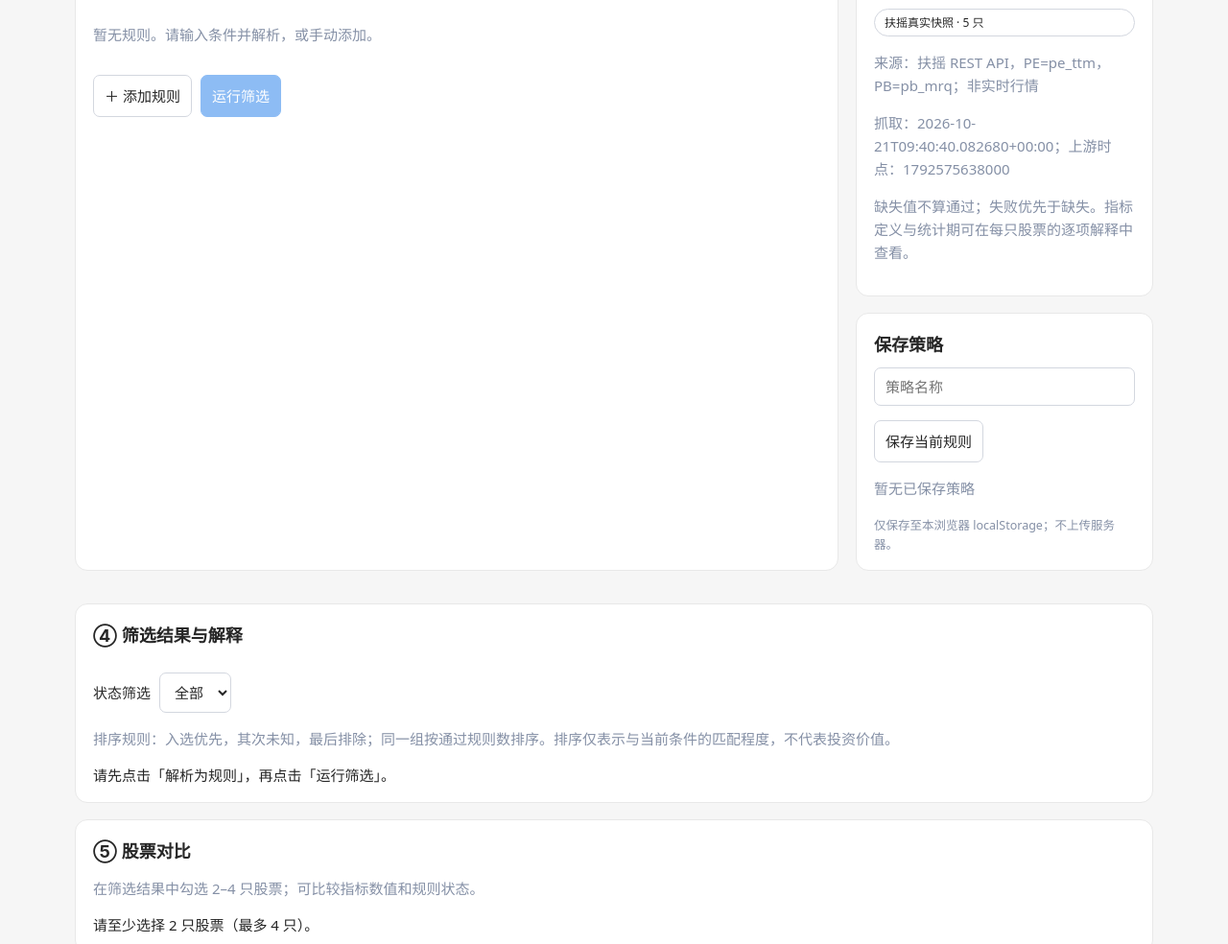
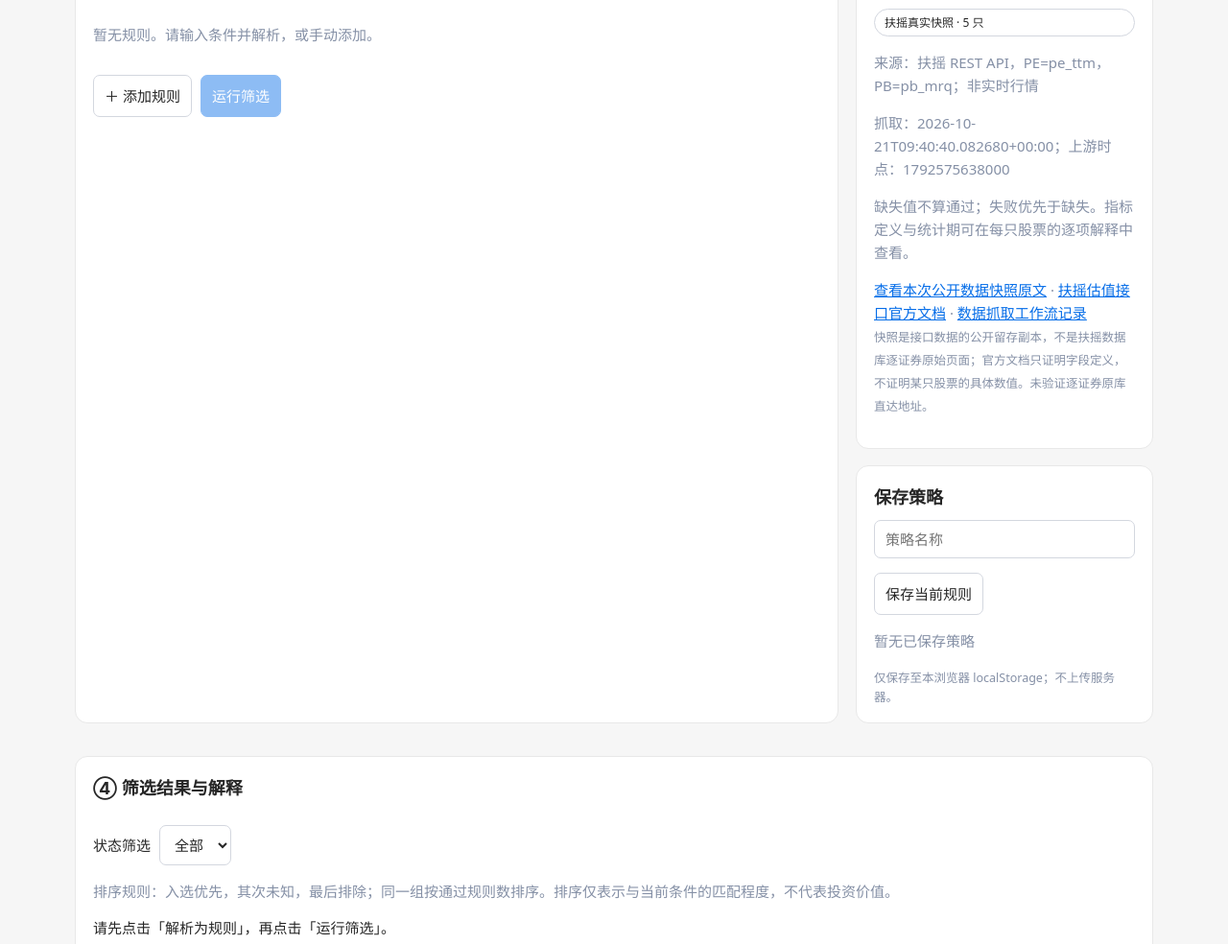
Before and after one commit to Mingzior/nlpStockWithStreategy, a website: page code/site/index.html in a window 1280 px wide. Shown: the part 1011-1995 px from the top of the page at 96% size. Drawn offline with Linux system fonts and the light colour scheme.

Commit message:
feat: link original snapshot evidence, provider docs and action provenance from UI

```diff
--- a/code/site/index.html
+++ b/code/site/index.html
@@ -6,7 +6,7 @@
 <main><h1>用自然语言构建可解释的选股策略</h1><p class="muted">描述条件 → 生成可编辑规则 → 检测冲突 → 逐只解释筛选结果 → 对比与保存</p>
 <div class="notice"><strong>真实数据快照模式 · 连接状态待检查</strong><div><span id="data-status">正在检查 GitHub Actions 生成的扶摇数据快照；未获取有效快照时禁止执行真实筛选。</span> 本项目不提供投资建议。</div></div>
 <section class="panel" id="screen"><h2>① 自然语言输入</h2><label for="query">选股条件</label><textarea id="query" maxlength="500" placeholder="例如：我希望公司经营稳定、未来有发展潜力，风险不要太高"></textarea><div class="row" id="examples"></div><div class="panel" style="margin:12px 0;background:#fafcff"><strong>常用自然语言查询库（216条）</strong><p class="muted">可搜索并选用预设表达；阈值仅为待确认建议，不是实时 LLM。</p><div class="row"><input id="catalog-search" placeholder="搜索查询，例如：估值、利润、波动" aria-label="搜索查询" style="flex:2;min-width:180px"><select id="catalog-category" aria-label="查询类别" style="flex:1;min-width:120px"><option value="">全部类别</option></select></div><div id="catalog-results" style="margin-top:10px;max-height:250px;overflow:auto"></div><small id="catalog-count">正在加载查询库</small></div><p><button class="primary" id="parse">解析为规则</button></p><div id="notes" aria-live="polite"></div></section>
-<div class="grid"><section class="panel"><h2>② 可编辑规则</h2><div id="rules" class="rules"></div><p class="row"><button id="add">＋ 添加规则</button><button class="primary" id="run">运行筛选</button><span id="dirty" class="unknown"></span></p><div id="conflicts" role="alert"></div></section><aside><section class="panel"><h2>③ 数据源与口径</h2><p class="tag"><span id="dataset-badge">真实数据快照待加载</span></p><p class="muted"><span id="dataset-source">等待验证扶摇数据</span></p><p class="muted"><span id="dataset-time">尚未获取</span></p><p class="muted">缺失值不算通过；失败优先于缺失。指标定义与统计期可在每只股票的逐项解释中查看。</p></section><section class="panel"><h2>保存策略</h2><input id="strategy-name" placeholder="策略名称" aria-label="策略名称" style="width:100%"><p><button id="save">保存当前规则</button></p><div id="strategies"></div><small>仅保存至本浏览器 localStorage；不上传服务器。</small></section></aside></div>
+<div class="grid"><section class="panel"><h2>② 可编辑规则</h2><div id="rules" class="rules"></div><p class="row"><button id="add">＋ 添加规则</button><button class="primary" id="run">运行筛选</button><span id="dirty" class="unknown"></span></p><div id="conflicts" role="alert"></div></section><aside><section class="panel"><h2>③ 数据源与口径</h2><p class="tag"><span id="dataset-badge">真实数据快照待加载</span></p><p class="muted"><span id="dataset-source">等待验证扶摇数据</span></p><p class="muted"><span id="dataset-time">尚未获取</span></p><p class="muted">缺失值不算通过；失败优先于缺失。指标定义与统计期可在每只股票的逐项解释中查看。</p><p id="source-links" class="muted">原始数据证据链接加载中</p></section><section class="panel"><h2>保存策略</h2><input id="strategy-name" placeholder="策略名称" aria-label="策略名称" style="width:100%"><p><button id="save">保存当前规则</button></p><div id="strategies"></div><small>仅保存至本浏览器 localStorage；不上传服务器。</small></section></aside></div>
 <section class="panel" id="results"><h2>④ 筛选结果与解释</h2><div class="stats" id="stats"></div><p class="row"><label for="filter">状态筛选</label><select id="filter"><option value="all">全部</option><option value="included">入选</option><option value="excluded">排除</option><option value="unknown">未知</option></select><span id="result-meta" class="muted"></span></p><div id="impact"></div><p class="muted">排序规则：入选优先，其次未知，最后排除；同一组按通过规则数排序。排序仅表示与当前条件的匹配程度，不代表投资价值。</p><div id="stock-results" aria-live="polite">请先解析规则并点击“运行筛选”。</div></section>
 <section class="panel" id="compare"><h2>⑤ 股票对比</h2><p class="muted">在筛选结果中勾选 2–4 只股票；可比较指标数值和规则状态。</p><div id="comparison">尚未选择股票。</div></section>
 <section class="panel" id="about"><h2>功能与数据说明</h2><p>第一阶段：浏览器内使用确定性关键词解析器（非 LLM），主观阈值仅为可编辑建议。真实数据由 GitHub Actions 定期获取扶摇 REST API 生成静态快照，网页不接触 API Key。</p><p>指标包括营收同比、净利润同比、ROE、毛利率、PE、PB、资产负债率、60 日年化波动率、近一年最大回撤。真实快照当前仅映射已验证的 PE(TTM)、PB(MRQ) 字段，其余指标明确为缺失；股票范围仅限预设代码，不代表全市场。未配置密钥或验证失败时不显示虚构数据。实时 LLM、回测和持续监控不在第一阶段范围内。</p><p><a href="https://github.com/Mingzior/nlpStockWithStreategy">查看源码、测试及项目文档</a></p></section></main><footer>StockLens AI · 静态真实数据快照 · 非投资建议</footer>
@@ -78,7 +78,7 @@ function orderedResults(items){const priority={included:0,unknown:1,excluded:2};
 function renderResults(){if(!last)return;
  const counts={included:0,excluded:0,unknown:0};last.results.forEach(r=>counts[r.status]++);
  $("stats").innerHTML=Object.entries(counts).map(([k,v])=>'<div class="stat '+({included:"ok",excluded:"bad",unknown:"unknown"}[k])+'"><small>'+statusText(k)+'</small><strong>'+v+'</strong></div>').join("");
- $("result-meta").textContent="扶摇真实快照 · 获取于 "+(realDataMeta?.fetchedAt||"未知")+" · 共 "+last.results.length+" 只";
+ $("result-meta").textContent="扶摇真实快照 · 获取于 "+(realDataMeta?.fetchedAt||"未知")+" · 共 "+last.results.length+" 只；每条判定基于该快照，非投资结论";
  const shown=orderedResults(last.results.filter(x=>$("filter").value==="all"||x.status===$("filter").value));
  $("stock-results").innerHTML=shown.map((item,i)=>{const {stock,checks,status}=item;
  return (i===0||shown[i-1].status!==status?'<h3 class="result-group" data-group="'+status+'">'+({included:'① 优先展示：入选候选股票',unknown:'② 待核实：数据缺失',excluded:'③ 未入选：未满足条件'}[status])+'（'+shown.filter(x=>x.status===status).length+' 只）</h3>':'')+'<div class="stock" data-status="'+status+'" data-code="'+stock.code+'"><div class="row"><label><input type="checkbox" class="select-stock" data-code="'+stock.code+'" '+(selected.includes(stock.code)?"checked":"")+' '+(!selected.includes(stock.code)&&selected.length>=4?"disabled":"")+'> 对比</label><strong>'+(status==="included"?"候选 #"+(i+1)+" · ":"")+esc(stock.name)+'</strong><span class="muted">'+stock.code+' · '+esc(stock.industry)+'</span><span class="tag '+({included:"ok",excluded:"bad",unknown:"unknown"}[status])+'">'+statusText(status)+'</span></div><p class="'+({included:"ok",excluded:"bad",unknown:"unknown"}[status])+'">'+esc(reasonText(item))+'</p><details><summary>查看 '+checks.length+' 条规则的逐项数据证据</summary>'+checks.map(c=>'<div class="check"><span class="'+({pass:"ok",fail:"bad",missing:"unknown"}[c.result])+'">'+({pass:"通过",fail:"未通过",missing:"缺失"}[c.result])+'</span> · '+esc(defs[c.rule.metric][0])+' '+esc(c.rule.op)+" "+esc(c.rule.value)+(c.rule.op==="between"?"–"+esc(c.rule.value2):"")+defs[c.rule.metric][1]+'；实际值：'+(c.value==null?"缺失":esc(c.value)+defs[c.rule.metric][1])+'；口径：'+esc(defs[c.rule.metric][2])+'；模拟快照：2026-09-30；来源：合成数据 v1（虚构）；规则来源：'+esc(c.rule.origin)+'</div>').join("")+'</details></div>'
@@ -112,6 +112,9 @@ async function loadRealSnapshot(){
     const valid=d.stocks.every(x=>/^[0-9]{6}\.(SH|SZ|BJ)$/.test(x.code)&&typeof x.name==="string"&&x.metrics&&keys.every(k=>x.metrics[k]===null||typeof x.metrics[k]==="number"&&Number.isFinite(x.metrics[k]))&&(x.metrics.pe!==null||x.metrics.pb!==null));
     if(!valid)throw Error("存在无效证券代码或未验证的指标值");
     stocks=d.stocks;realDataMeta=d;realDataReady=true;
+    const docs="https://fuyao.aicubes.cn/docs/api-reference/valuations/";
+    const snapshot="https://github.com/Mingzior/nlpStockWithStreategy/blob/main/code/site/data/stocks.json";
+    $("source-links").innerHTML='<a href="'+snapshot+'" target="_blank" rel="noopener noreferrer">查看本次公开数据快照原文</a> · <a href="'+docs+'" target="_blank" rel="noopener noreferrer">扶摇估值接口官方文档</a> · <a href="https://github.com/Mingzior/nlpStockWithStreategy/actions/workflows/refresh-financial-data.yml" target="_blank" rel="noopener noreferrer">数据抓取工作流记录</a><br><small>快照是接口数据的公开留存副本，不是扶摇数据库逐证券原始页面；官方文档只证明字段定义，不证明某只股票的具体数值。未验证逐证券原库直达地址。</small>';
     $("data-status").textContent="已加载 "+stocks.length+" 只股票的扶摇真实估值快照；仅 PE/PB 可用，其他指标缺失。";
     $("dataset-badge").textContent="扶摇真实快照 · "+stocks.length+" 只";
     $("dataset-source").textContent="来源：扶摇 REST API，PE=pe_ttm，PB=pb_mrq；非实时行情";
@@ -120,6 +123,7 @@ async function loadRealSnapshot(){
     $("data-status").textContent="真实数据不可用："+err.message+"。请配置 Actions Secret 并运行刷新工作流；未使用合成数据替代。";
     $("dataset-badge").textContent="未配置真实数据";
     $("dataset-source").textContent="没有有效金融数据，筛选已禁用";
+    $("source-links").textContent="暂无可验证的本次数据快照原文。";
   }
   renderConflicts();
 }
```
